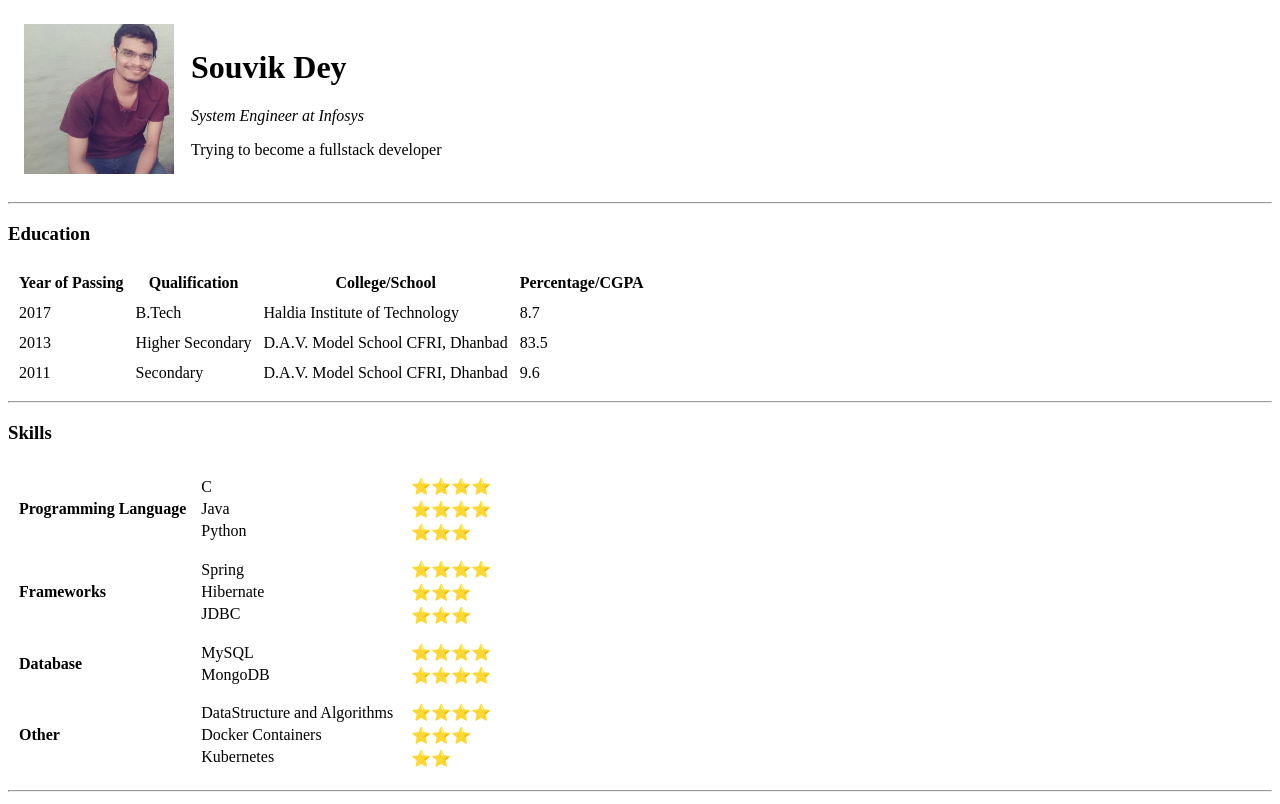
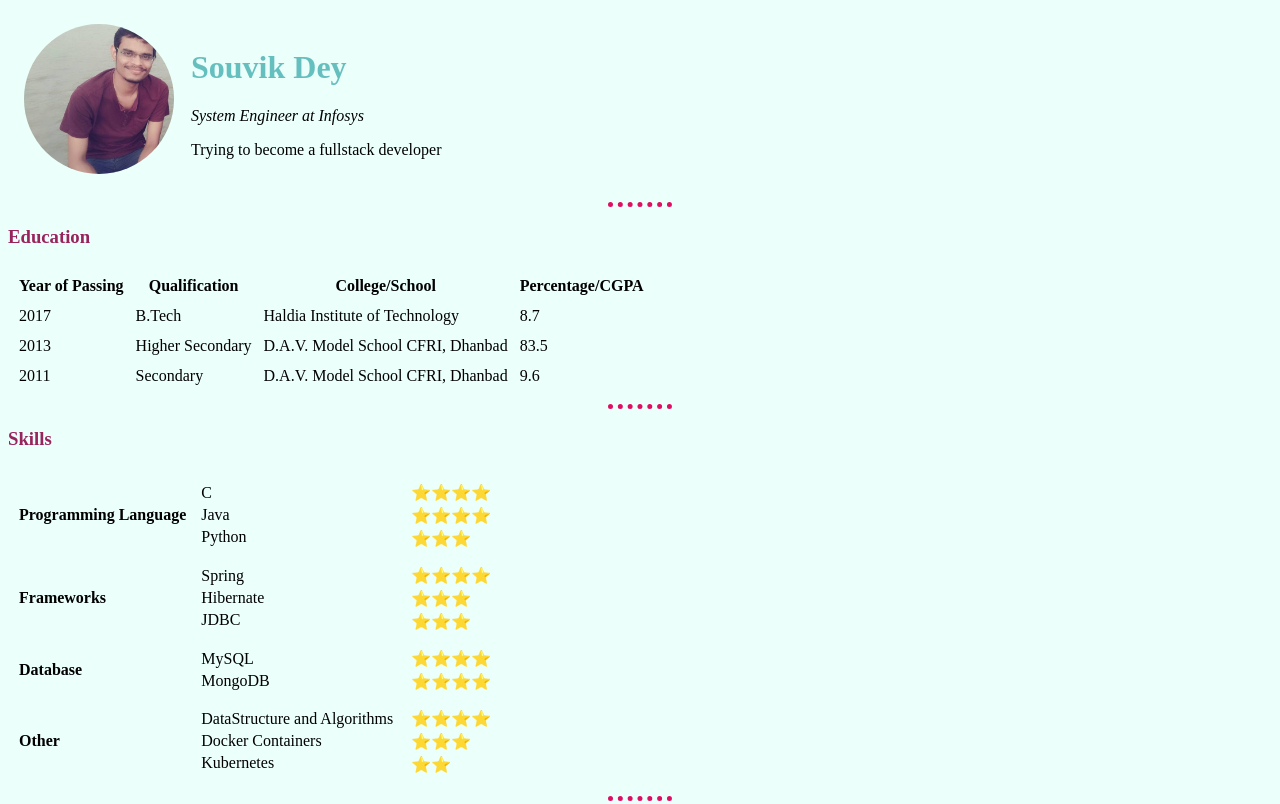
Before and after one commit to souvik-dey/CV, a plain HTML site: page index.html in a window 1280 px wide. Shown: the top 804 px of the page. Drawn offline with Linux system fonts and the light colour scheme.

Commit message:
CSS added

```diff
--- /dev/null
+++ b/css/styles.css
@@ -0,0 +1,29 @@
+body{
+  background-color: #ebfffb;
+}
+
+hr{
+  border-style: none;
+  border-top-style: dotted;
+  width: 5%;
+  border-width: 5px;
+  border-top-color: #df0e62;
+}
+
+img{
+  width: 150px;
+  height: 150px;
+  border-radius: 50%;
+}
+
+h1{
+  color: #66BFBF;
+}
+
+h2{
+  color: #a06ee1;
+}
+
+h3{
+  color: #99235c;
+}
--- a/index.html
+++ b/index.html
@@ -4,12 +4,13 @@
 <head>
   <meta charset="utf-8">
   <title>Souvik's Personal Site</title>
+  <link rel="stylesheet" href="css/styles.css">
 </head>
 
 <body>
   <table cellspacing="15">
     <tr>
-      <td><img src="images/profile-pic.jpg" alt="My photo" width="150" height="150"></td>
+      <td><img src="images/profile-pic.jpg" alt="My photo"></td>
       <td>
         <h1>Souvik Dey</h1>
         <p><em>System Engineer at Infosys</em></p>
```
Also changed, not shown: contact-me.html (+3 -0 lines).
